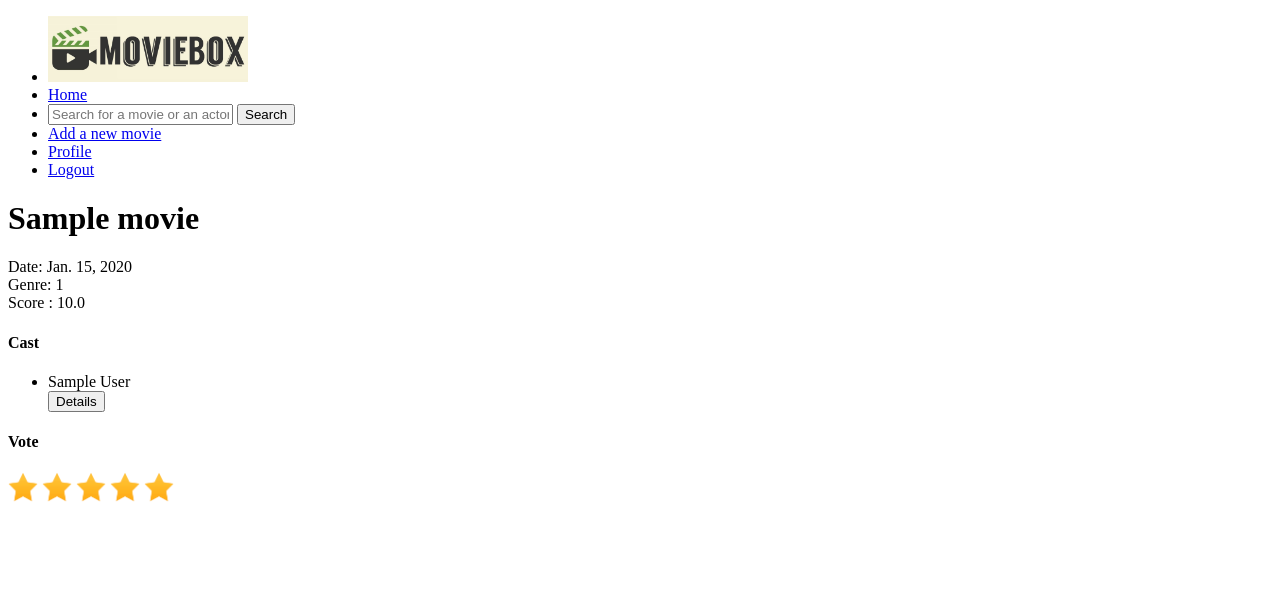
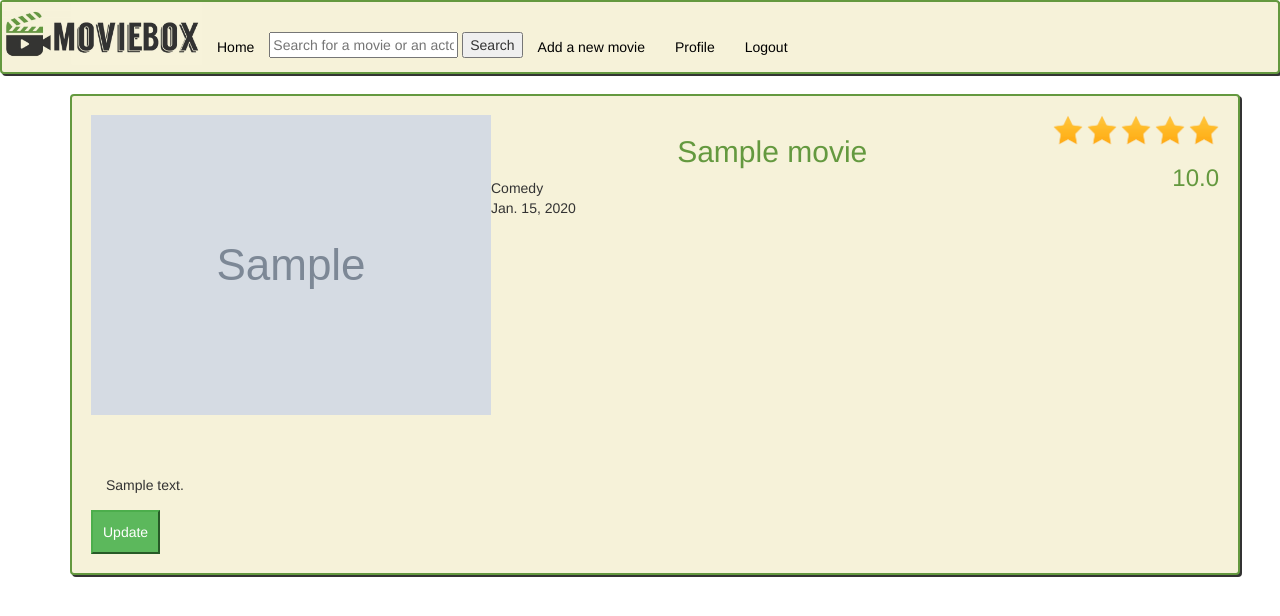
Before and after one commit to awp2017/MovieBox, a Django app: page /movie/1/ in a window 1280 px wide. Shown: the top 616 px of the page. Run offline with Django 3.2, Linux system fonts and the light colour scheme; a user stored in the database is signed in; tables that the repository leaves empty hold one stand-in row (values such as "Sample post"); grey boxes marked "Sample" are stand-in pictures; some libraries are stand-ins or nearby versions.

Commit message:
added css part 1

```diff
--- a/MovieBoxProject/MovieBox/templates/layout.html
+++ b/MovieBoxProject/MovieBox/templates/layout.html
@@ -7,6 +7,11 @@
     <!-- Required meta tags -->
     <meta charset="utf-8">
     <meta name="viewport" content="width=device-width, initial-scale=1, shrink-to-fit=no">
+
+    <!-- Bootstrap CSS -->
+    <link rel="stylesheet" href="https://maxcdn.bootstrapcdn.com/bootstrap/3.3.7/css/bootstrap.min.css" integrity="sha384-BVYiiSIFeK1dGmJRAkycuHAHRg32OmUcww7on3RYdg4Va+PmSTsz/K68vbdEjh4u" crossorigin="anonymous">
+    <link rel="stylesheet" href="https://bootswatch.com/3/cerulean/bootstrap.min.css">
+    <link rel="stylesheet" href="https://cdnjs.cloudflare.com/ajax/libs/bootstrap-datetimepicker/4.17.47/css/bootstrap-datetimepicker.min.css">
 </head>
 
 <body>
@@ -14,8 +19,13 @@
     <div class="container">
         {% block content %}{% endblock %}
     </div>
-    {% block scripts %}
-    {% endblock %}
+    <!-- Optional JavaScript -->
+    <!-- jQuery first, then Popper.js, then Bootstrap JS -->
+    <script src="https://code.jquery.com/jquery-3.2.1.slim.min.js" integrity="sha384-KJ3o2DKtIkvYIK3UENzmM7KCkRr/rE9/Qpg6aAZGJwFDMVNA/GpGFF93hXpG5KkN" crossorigin="anonymous"></script>
+    <script src="https://maxcdn.bootstrapcdn.com/bootstrap/3.3.7/js/bootstrap.min.js" integrity="sha384-Tc5IQib027qvyjSMfHjOMaLkfuWVxZxUPnCJA7l2mCWNIpG9mGCD8wGNIcPD7Txa" crossorigin="anonymous"></script>
+    <script type="text/javascript" src="https://cdnjs.cloudflare.com/ajax/libs/moment.js/2.19.4/moment.min.js"></script>
+    <script type="text/javascript" src="https://cdnjs.cloudflare.com/ajax/libs/bootstrap-datetimepicker/4.17.47/js/bootstrap-datetimepicker.min.js"></script>
+    {% block scripts %}{% endblock %}
 </body>
 
 </html>
--- a/MovieBoxProject/MovieBox/templates/menu.html
+++ b/MovieBoxProject/MovieBox/templates/menu.html
@@ -5,20 +5,29 @@
             location.href="/search/" + input;
         }
     </script>
-
-    <ul>
-    <li> {% load static %}<img src="{% static 'images/logo.jpg' %}" width = "200"></li>
-    <li> <a href="{% url 'home' %}">Home</a> </li>
-    <li>
+    <style>
+        li:hover{
+            background-color:  #f6f2d9;
+        }
+        a:hover{
+            background-color:  #f6f2d9;
+        }
+    </style>
+<nav class="navbar"  style="background-color: #f6f2d9;  border-color: #64993F; border-width: 2px; box-shadow: 2px 2px;"">
+    <ul class="nav navbar-nav" >
+    <li> {% load static %}<img src="{% static 'images/logo.jpg' %}" width = "200" ></li>
+    <li style="margin-top: 20px"> <a href="{% url 'home' %}" style="color: black;">Home</a> </li>
+    <li style="margin-top: 30px">
     	<input type="text" placeholder="Search for a movie or an actor..." id="searchBox">
     	<button onclick="getSearchParams()">Search</button>
     </li>
      {% if not request.user.is_authenticated %}
-     <li><a href="{% url 'login' %}">Login</a></li>
+     <li style="margin-top: 20px"><a href="{% url 'login' %}" style="color: black;">Login</a></li>
      {% else %}
-     <li><a href="{% url 'movie_create' %}">Add a new movie</a></li>
-     <li><a href="{% url 'profile' pk=user.mbuserprofile.pk %}">Profile</a></li>
-     <li><a href="{% url 'logout' %}">Logout</a></li>
+     <li style="margin-top: 20px"><a href="{% url 'movie_create' %}" style="color: black;">Add a new movie</a></li>
+     <li style="margin-top: 20px"><a href="{% url 'profile' pk=user.mbuserprofile.pk %}" style="color: black;">Profile</a></li>
+     <li style="margin-top: 20px"><a href="{% url 'logout' %}" style="color: black;">Logout</a></li>
      {% endif %}
     </ul>
+    </nav>
 </nav>
--- a/MovieBoxProject/MovieBox/templates/movie.html
+++ b/MovieBoxProject/MovieBox/templates/movie.html
@@ -3,46 +3,57 @@
 {% block title %}MovieBox / {{ movie.name }}{% endblock %}
 
 {% block content %}
-<h1>{{ movie.name }}</h1>
+<div class="container well" style="background-color: #f6f2d9; border-color: #64993F; border-width: 2px; box-shadow: 2px 2px;">
+ <div style="float: right;">
 
-<div>
-    Date: {{ movie.date }}
-</div>
+			{% load static %}
+		     {% if request.user.is_authenticated %}
+			<a href="voted/1"><img src = "{% static 'images/star.png' %}" height = "30" width = "30"/></a>
+			<a href="voted/2"><img src = "{% static 'images/star.png' %}" height = "30" width = "30"/></a>
+			<a href="voted/3"><img src = "{% static 'images/star.png' %}" height = "30" width = "30"/></a>
+			<a href="voted/4"><img src = "{% static 'images/star.png' %}" height = "30" width = "30"/></a>
+			<a href="voted/5"><img src = "{% static 'images/star.png' %}" height = "30" width = "30"/></a>
+			{% endif %}
+			<br>
+			<div style="float: right;">
+			<h3 style="color: #64993F;">{{movie.score}}</h3>
+		      </div>
+        </div>
 
-<div>
-    Genre: {{ movie.genre }}
-</div>
+ 	<div class="pull-left">
+        <img src={{movie.cover}}>
+    </div>
+    <div class="container">
+    	<div style="text-align: center;">
+        	<h2 style="color: #64993F;">{{movie.name}}</h2>
+        </div>
 
-<div>
-    Score : {{ movie.score }}
-</div>
-<div>
-    <h4>Cast</h4>
-    <ul>
-       {% for actor in movie.actors.all %}
-            <li>
-            	<div>{{ actor.first_name}} {{ actor.last_name}}</div>
-            	<a href="/actor/{{ actor.pk }}/">
-                    <button>
-                        Details
-                    </button>
-                </a>
+            {{ movie.get_genre_display }}
+            <br>
+             {{movie.date}}
+            <br>
 
-            </li>
+        </div>
+        <br>
+        <br>
+        <br>
+          <div class="container">
+	        	{{movie.description}}
+        </div>
+          <div class="pull-left">
 
-        {% endfor %}
-    </ul>
+            {% if user.is_superuser %}
+            <a href="/movie/{{ movie.pk }}/update"">
+                 <button class="btn-success"  style="margin-top: 15px; padding:10px;">
+                     Update
+                 </button>
+            </a>
+            {% endif %}
+            </div>
 
 
-	{% load static %}
-     {% if request.user.is_authenticated %}
-     <h4>Vote</h4>
-	<a href="voted/1"><img src = "{% static 'images/star.png' %}" height = "30" width = "30"/></a>
-	<a href="voted/2"><img src = "{% static 'images/star.png' %}" height = "30" width = "30"/></a>
-	<a href="voted/3"><img src = "{% static 'images/star.png' %}" height = "30" width = "30"/></a>
-	<a href="voted/4"><img src = "{% static 'images/star.png' %}" height = "30" width = "30"/></a>
-	<a href="voted/5"><img src = "{% static 'images/star.png' %}" height = "30" width = "30"/></a>
-	{% endif %}
+    </div>
+
 
 </div>
 
--- a/MovieBoxProject/MovieBox/urls.py
+++ b/MovieBoxProject/MovieBox/urls.py
@@ -27,4 +27,6 @@ urlpatterns = [
     url(r'^logout/$', views.logout_view, name="logout"),
     url(r'^search/(?P<input>[A-Za-z]+)/$', views.SearchPageListView.as_view(), name="search"),
     url(r'^profile/(?P<pk>[0-9]+)/$', views.UserProfileDetailView.as_view(), name='profile'),
+    url(r'^movie/(?P<pk>[0-9]+)/voted/(?P<value>[0-5])/$', views.AddedScoreView.as_view(), name="voted"),
+
 ]
```
Also changed, not shown: MovieBoxProject/MovieBox/templates/homeMovieList.html (+20 -34 lines), MovieBoxProject/MovieBox/templates/search.html (+30 -35 lines).
